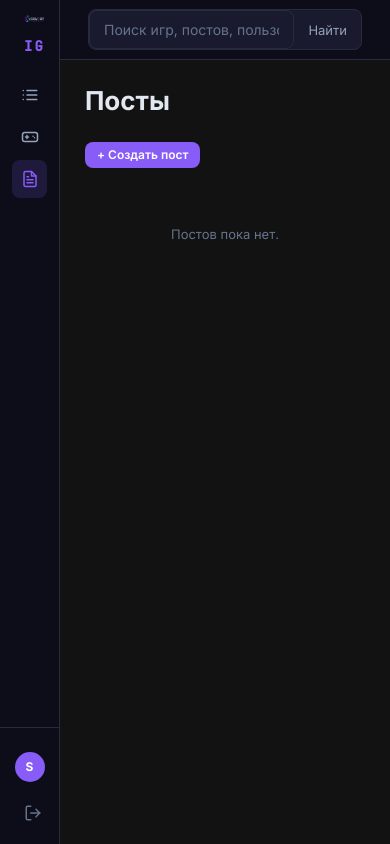
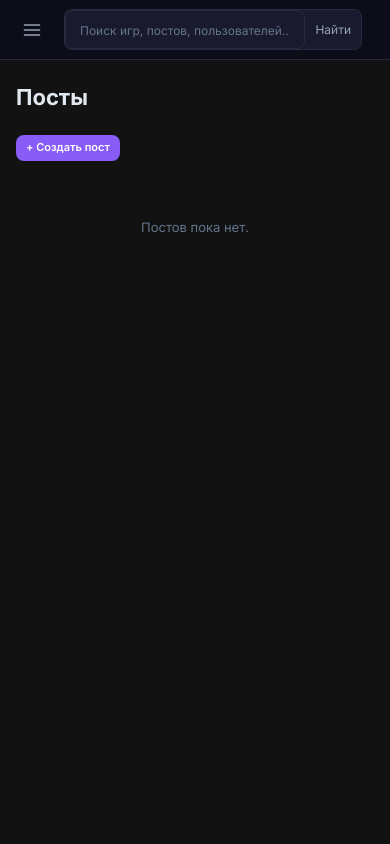
Before and after one commit to Cr4mlin/Igrovorot, a Django app: page /posts/ in a window 390 px wide. Run offline with Django 5.2, Linux system fonts and the light colour scheme; the visitor is signed in with stand-in values (Sample User, id 1); data comes from the database, SQL or seed files in the repository; data that the repository does not hold is empty.

Commit message:
design =) + adapt

```diff
--- a/static/css/style.css
+++ b/static/css/style.css
@@ -829,24 +850,94 @@ body.sidebar-collapsed .sidebar__auth          { display: none; }
 body.sidebar-collapsed .app-wrapper            { margin-left: var(--sidebar-w-collapsed); }
 body.sidebar-collapsed .topbar                 { padding-left: calc(var(--sidebar-w-collapsed) + 28px); }
 
-/* ── RESPONSIVE ─────────────────────────────────────────── */
-@media (max-width: 960px) {
-  .profile__content { grid-template-columns: 1fr; }
-  .profile__steam   { grid-column: auto; }
+/* ── OVERLAY ────────────────────────────────────────────── */
+.sidebar-overlay {
+  display: none;
+  position: fixed; inset: 0;
+  background: rgba(0,0,0,.55);
+  z-index: 99;
+  backdrop-filter: blur(2px);
 }
+body.mobile-menu-open .sidebar-overlay { display: block; }
+
+/* ── TOPBAR BURGER ──────────────────────────────────────── */
+.topbar__burger {
+  display: none;
+  background: transparent; border: none;
+  color: var(--text-muted); padding: 6px;
+  border-radius: var(--radius-sm);
+  flex-shrink: 0; transition: color .2s;
+}
+.topbar__burger:hover { color: var(--text); }
+
+/* ── RESPONSIVE 1100px ──────────────────────────────────── */
 @media (max-width: 1100px) {
   .feed-layout { grid-template-columns: 1fr; }
   .feed-sidebar { display: none; }
 }
+
+/* ── RESPONSIVE 960px ───────────────────────────────────── */
+@media (max-width: 960px) {
+  .profile__content { grid-template-columns: 1fr; }
+  .profile__steam   { grid-column: auto; }
+  .games-grid { grid-template-columns: repeat(auto-fill, minmax(160px, 1fr)); }
+}
+
+/* ── RESPONSIVE 768px (планшет) ─────────────────────────── */
 @media (max-width: 768px) {
-  :root { --sidebar-w: 60px; }
-  .sidebar__logo a { font-size: 0; letter-spacing: 0; }
-  .sidebar__logo a::after { content: 'IG'; font-size: 14px; letter-spacing: 2px; }
-  .sidebar__link span  { display: none; }
-  .sidebar__username   { display: none; }
-  .sidebar__logout span { display: none; }
-  .sidebar__link { justify-content: center; padding: 10px; }
-  .sidebar__user { justify-content: center; }
+  :root { --sidebar-w: 220px; }
+
+  .topbar__burger { display: flex; }
+  .topbar { padding-left: 16px; }
+  body.sidebar-collapsed .topbar { padding-left: 16px; }
+
+  .sidebar {
+    transform: translateX(-100%);
+    transition: transform .25s ease, width .25s ease;
+    width: var(--sidebar-w) !important;
+    z-index: 200;
+  }
+  body.mobile-menu-open .sidebar { transform: translateX(0); }
+
+  .app-wrapper { margin-left: 0 !important; }
+  body.sidebar-collapsed .app-wrapper { margin-left: 0 !important; }
+
+  .topbar__search { flex: 1; }
   .page-content { padding: 20px 16px; }
-  .games-grid { grid-template-columns: repeat(auto-fill, minmax(150px, 1fr)); }
+  .games-grid { grid-template-columns: repeat(auto-fill, minmax(140px, 1fr)); }
+
+  .moderation__table { font-size: 12px; }
+  .moderation__table th,
+  .moderation__table td { padding: 8px 10px; }
+
+  .post-create, .post-delete, .review-delete, .profile-edit { max-width: 100%; }
+  .feed-layout > .feed,
+  .feed-layout > .post-list { width: 100%; margin: 0; }
 }
+
+/* ── RESPONSIVE 480px (мобильный) ───────────────────────── */
+@media (max-width: 480px) {
+  .topbar__search input::placeholder { font-size: 12px; }
+  .topbar__search button { padding: 8px 10px; font-size: 12px; }
+
+  .feed__item { padding: 14px 16px; }
+  .feed__title { font-size: 16px; }
+  .post-list__item { padding: 14px 16px; }
+
+  .game-detail__hero { max-height: 200px; }
+  .game-detail__info { grid-template-columns: 1fr; }
+
+  .games-grid { grid-template-columns: repeat(auto-fill, minmax(120px, 1fr)); gap: 10px; }
+  .game-card__title { font-size: 12px; }
+
+  .profile__header { flex-direction: column; align-items: flex-start; gap: 14px; }
+  .profile__avatar { width: 64px; height: 64px; font-size: 24px; }
+
+  .auth-card { padding: 24px 20px; margin: 16px; }
+
+  .btn { padding: 8px 14px; font-size: 13px; }
+  .btn--sm { padding: 5px 10px; font-size: 11px; }
+
+  h1 { font-size: 22px !important; }
+  h2 { font-size: 18px !important; }
+}
--- a/templates/base.html
+++ b/templates/base.html
@@ -85,8 +85,15 @@
         </div>
     </aside>
 
+    <div class="sidebar-overlay" id="sidebar-overlay"></div>
+
     <div class="app-wrapper">
         <header class="topbar">
+            <button class="topbar__burger" id="topbar-burger" aria-label="Меню">
+                <svg viewBox="0 0 24 24" fill="none" stroke="currentColor" stroke-width="2" stroke-linecap="round" stroke-linejoin="round" width="20" height="20">
+                    <line x1="3" y1="6" x2="21" y2="6"/><line x1="3" y1="12" x2="21" y2="12"/><line x1="3" y1="18" x2="21" y2="18"/>
+                </svg>
+            </button>
             <form method="get" action="{% url 'search' %}" class="topbar__search">
                 <input type="text" name="q" placeholder="Поиск игр, постов, пользователей..."
                        value="{{ request.GET.q|default:request.last_search }}">
@@ -118,12 +125,33 @@
 <script>
 (function () {
     var COLLAPSED_KEY = 'sidebar-collapsed';
-    if (localStorage.getItem(COLLAPSED_KEY) === 'true') {
+    var isMobile = function () { return window.innerWidth <= 768; };
+
+    if (!isMobile() && localStorage.getItem(COLLAPSED_KEY) === 'true') {
         document.body.classList.add('sidebar-collapsed');
     }
+
     document.getElementById('sidebar-toggle').addEventListener('click', function () {
-        var collapsed = document.body.classList.toggle('sidebar-collapsed');
-        localStorage.setItem(COLLAPSED_KEY, collapsed);
+        if (isMobile()) {
+            document.body.classList.toggle('mobile-menu-open');
+        } else {
+            var collapsed = document.body.classList.toggle('sidebar-collapsed');
+            localStorage.setItem(COLLAPSED_KEY, collapsed);
+        }
+    });
+
+    document.getElementById('topbar-burger').addEventListener('click', function () {
+        document.body.classList.toggle('mobile-menu-open');
+    });
+
+    document.getElementById('sidebar-overlay').addEventListener('click', function () {
+        document.body.classList.remove('mobile-menu-open');
+    });
+
+    window.addEventListener('resize', function () {
+        if (!isMobile()) {
+            document.body.classList.remove('mobile-menu-open');
+        }
     });
 })();
 </script>
```
Also changed, not shown: other parts of static/css/style.css (+25 -4 lines), templates/games/game_detail.html (+22 -4 lines).
